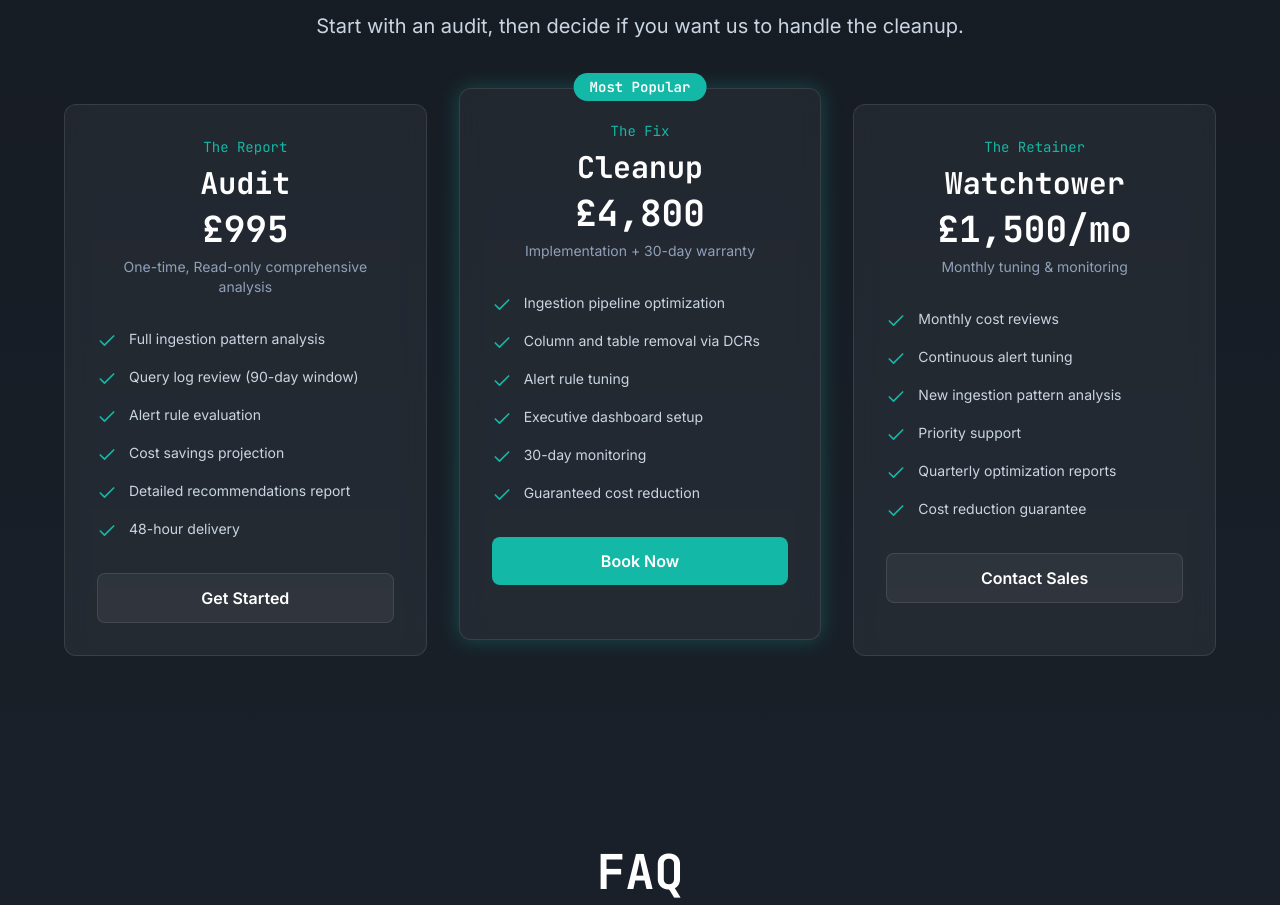
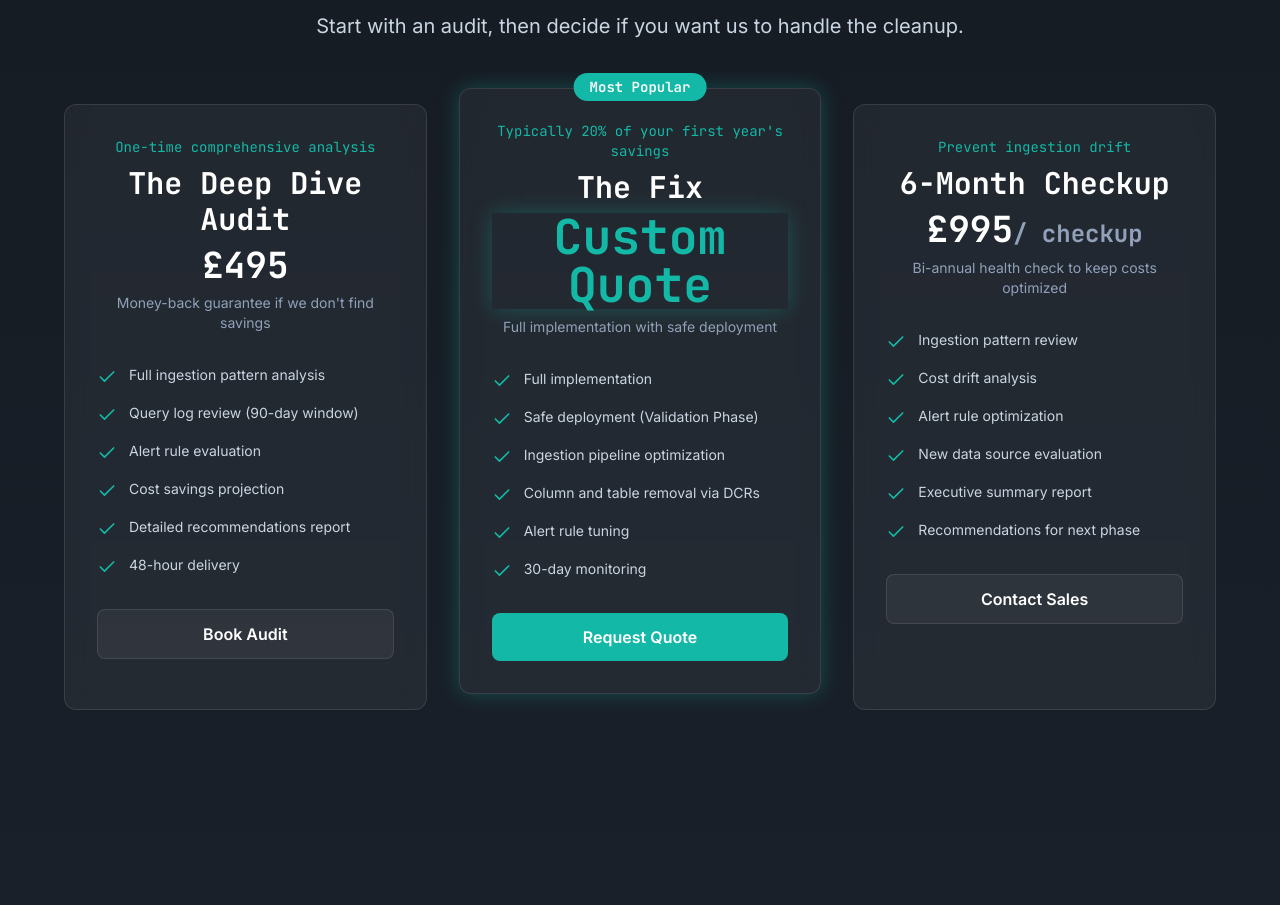
Before and after one commit to Ryanzh1/brickmon-site, a Next.js app: page / in a window 1280 px wide. Shown: the part 3962-4867 px from the top of the page. Built offline with nearby package versions, Linux system fonts and the light colour scheme.

Commit message:
price structure

```diff
--- a/app/components/PricingSection.tsx
+++ b/app/components/PricingSection.tsx
@@ -5,10 +5,10 @@ import { Check } from "lucide-react";
 
 const pricingPlans = [
   {
-    name: "Audit",
-    subtitle: "The Report",
-    price: "£995",
-    description: "One-time, Read-only comprehensive analysis",
+    name: "The Deep Dive Audit",
+    subtitle: "One-time comprehensive analysis",
+    price: "£495",
+    description: "Money-back guarantee if we don't find savings",
     features: [
       "Full ingestion pattern analysis",
       "Query log review (90-day window)",
@@ -17,37 +17,38 @@ const pricingPlans = [
       "Detailed recommendations report",
       "48-hour delivery",
     ],
-    cta: "Get Started",
+    cta: "Book Audit",
     popular: false,
   },
   {
-    name: "Cleanup",
-    subtitle: "The Fix",
-    price: "£4,800",
-    description: "Implementation + 30-day warranty",
+    name: "The Fix",
+    subtitle: "Typically 20% of your first year's savings",
+    price: "Custom Quote",
+    description: "Full implementation with safe deployment",
     features: [
+      "Full implementation",
+      "Safe deployment (Validation Phase)",
       "Ingestion pipeline optimization",
       "Column and table removal via DCRs",
       "Alert rule tuning",
-      "Executive dashboard setup",
       "30-day monitoring",
-      "Guaranteed cost reduction",
     ],
-    cta: "Book Now",
+    cta: "Request Quote",
     popular: true,
   },
   {
-    name: "Watchtower",
-    subtitle: "The Retainer",
-    price: "£1,500/mo",
-    description: "Monthly tuning & monitoring",
+    name: "6-Month Checkup",
+    subtitle: "Prevent ingestion drift",
+    price: "£995",
+    priceSuffix: "/ checkup",
+    description: "Bi-annual health check to keep costs optimized",
     features: [
-      "Monthly cost reviews",
-      "Continuous alert tuning",
-      "New ingestion pattern analysis",
-      "Priority support",
-      "Quarterly optimization reports",
-      "Cost reduction guarantee",
+      "Ingestion pattern review",
+      "Cost drift analysis",
+      "Alert rule optimization",
+      "New data source evaluation",
+      "Executive summary report",
+      "Recommendations for next phase",
     ],
     cta: "Contact Sales",
     popular: false,
@@ -103,8 +104,19 @@ export default function PricingSection() {
                 <h3 className="text-3xl font-bold font-mono text-white mb-2">
                   {plan.name}
                 </h3>
-                <div className="text-4xl font-bold font-mono text-white mb-2">
-                  {plan.price}
+                <div className="mb-2">
+                  {plan.price === "Custom Quote" ? (
+                    <div className="text-5xl font-bold font-mono text-[#14B8A6] glow-teal">
+                      {plan.price}
+                    </div>
+                  ) : (
+                    <div className="text-4xl font-bold font-mono text-white">
+                      {plan.price}
+                      {plan.priceSuffix && (
+                        <span className="text-2xl text-slate-400">{plan.priceSuffix}</span>
+                      )}
+                    </div>
+                  )}
                 </div>
                 <p className="text-slate-400 text-sm">{plan.description}</p>
               </div>
```
